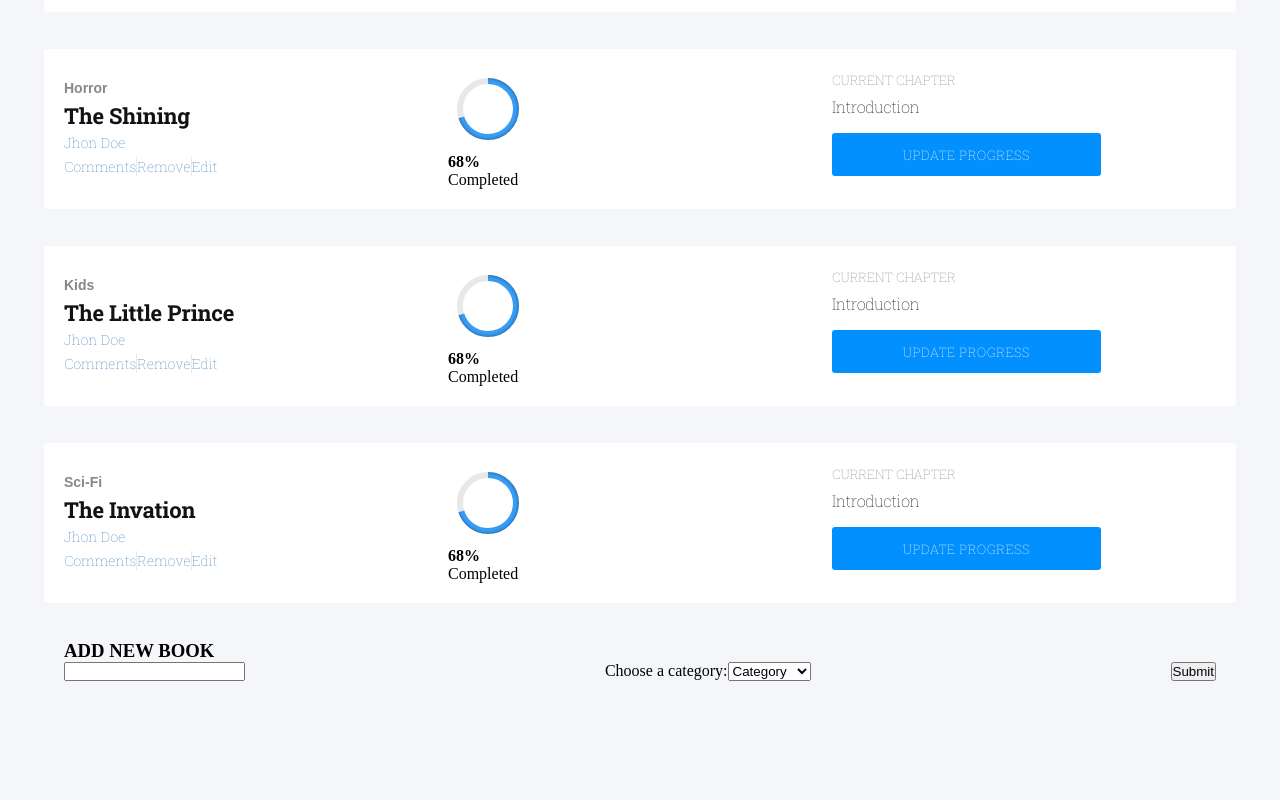
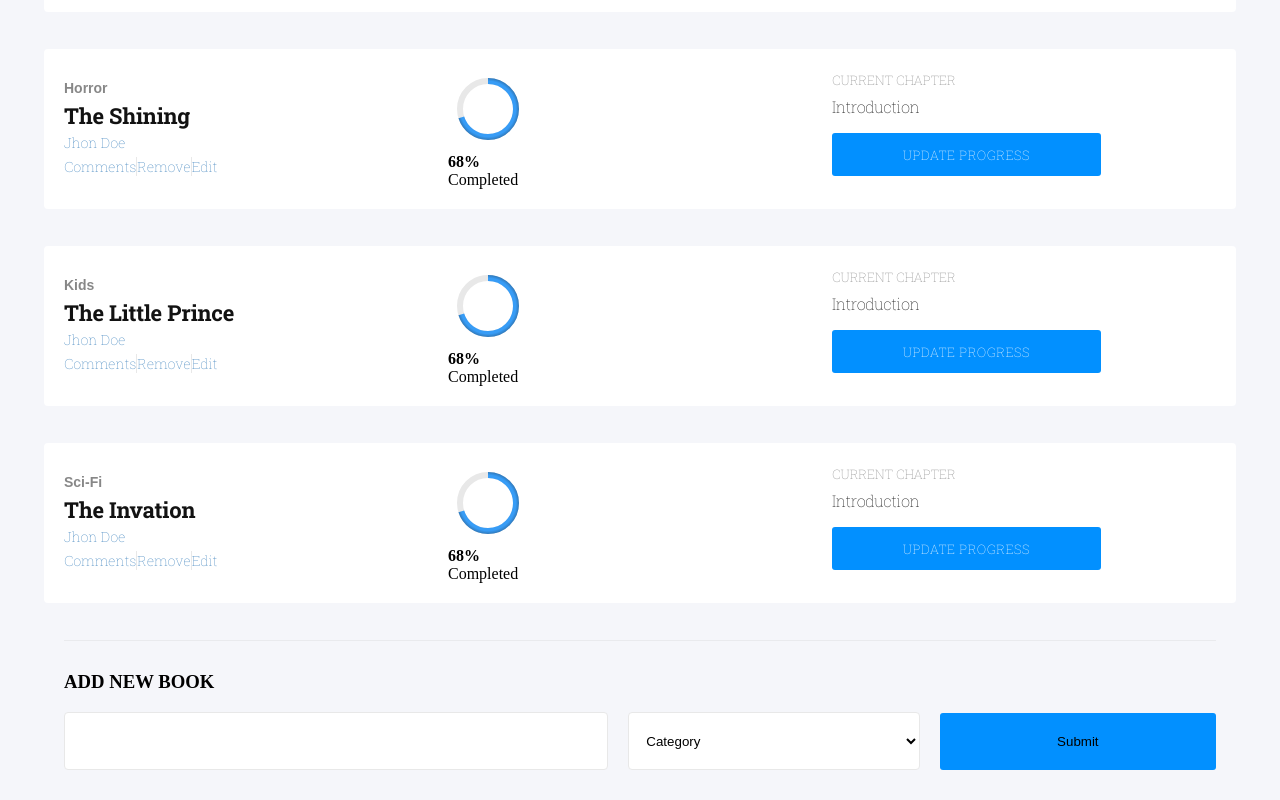
Before and after one commit to javierbotero/bookstore, a React (Create React App) app: page / in a window 1280 px wide. Shown: the part 484-1284 px from the top of the page. Before the commit the page ends 1165 px from the top, so only its background shows below. Built offline with nearby package versions, Linux system fonts and the light colour scheme.

Commit message:
Improves padding, margins, and layout of books form

```diff
--- a/src/assets/style.css
+++ b/src/assets/style.css
@@ -42,6 +42,21 @@ form {
   display: flex;
   flex-direction: column;
   justify-content: space-between;
+  align-items: center;
+}
+
+input, select {
+  flex: 2 2 50%;
+  height: 30px;
+  margin: 19px 20px 0 0;
+  padding: 13px 0 13px 13px;
+  border-radius: 4px;
+  border: solid 1px #e8e8e8;
+  background-color: #ffffff;
+}
+
+select, button {
+  flex: 1 1 25%;
 }
 
 .layout {
@@ -143,6 +158,12 @@ form {
   border: 0;
 }
 
+.Rectangle-3 {
+  height: 45px;
+  margin: 19px 0 0 0;
+  padding: 6px 0;
+}
+
 .Current-Lesson {
   height: 21px;
   margin: 7px 0 4px 0;
@@ -228,6 +249,11 @@ form {
   color: #121212;
 }
 
+.form-container {
+  border-top: solid 1px rgba(0, 0, 0, 0.05);
+  padding: 30px 0;
+}
+
 @media screen and (min-width: 500px) {
   .book-container, .flex-x, .menu, form {
     flex-direction: row;
--- a/src/containers/booksform.js
+++ b/src/containers/booksform.js
@@ -28,15 +28,12 @@ const BookForm = props => {
   };
   return (
     <div>
-      <div className="layout">
+      <div className="layout form-container">
         <h3>ADD NEW BOOK</h3>
         <form onSubmit={handleSubmit}>
           <input type="text" onChange={handleChange} name="title" pĺaceholder="Book Title" />
-          <label htmlFor="categories">
-            Choose a category:
-            <CategoryFilter categories={FILTERS} handleSelectionCreation={handleChange} creation name="category" value={state.category} />
-          </label>
-          <button type="submit">Submit</button>
+          <CategoryFilter categories={FILTERS} handleSelectionCreation={handleChange} creation name="category" value={state.category} />
+          <button className="Rectangle-2 Rectangle-3" type="submit">Submit</button>
         </form>
       </div>
     </div>
```
